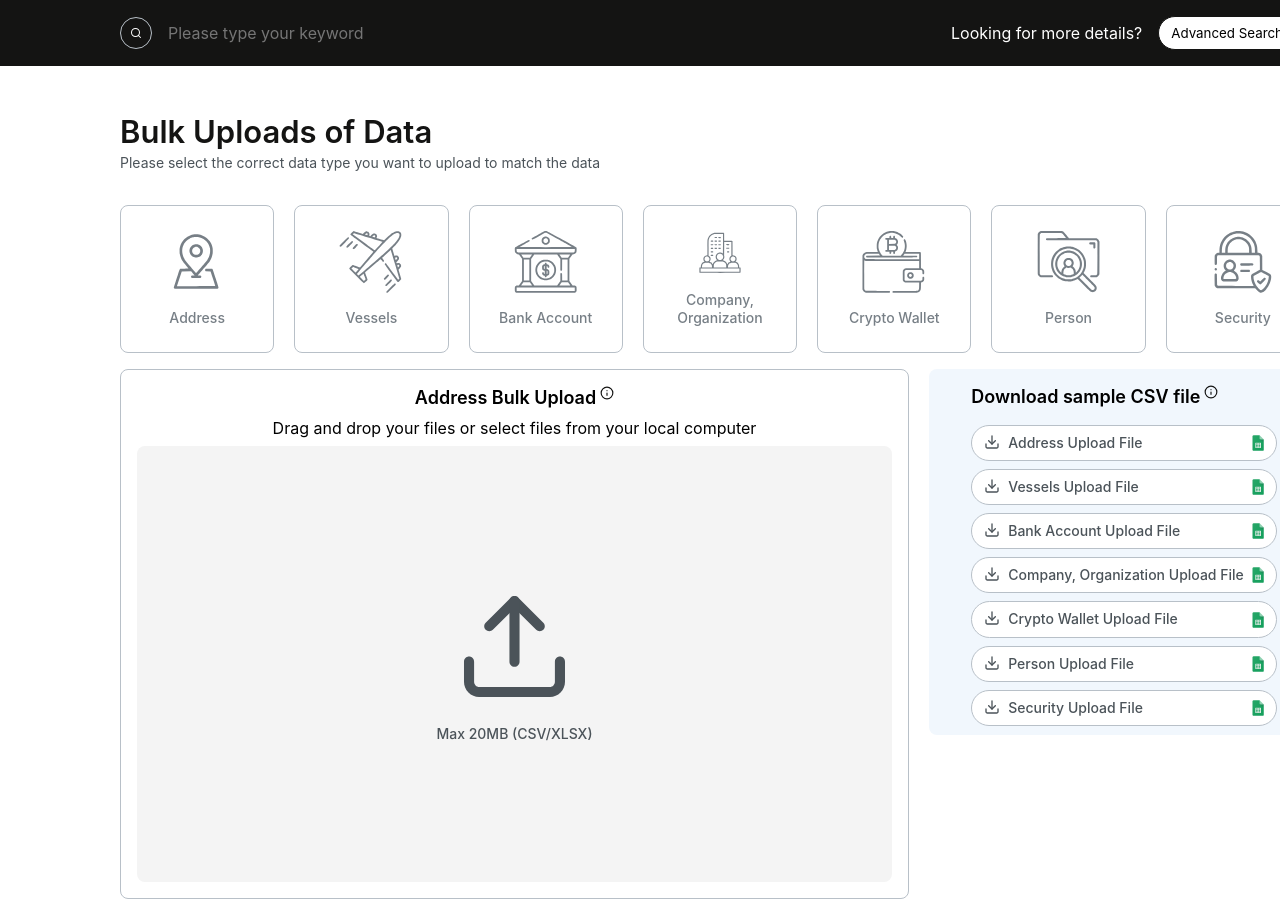
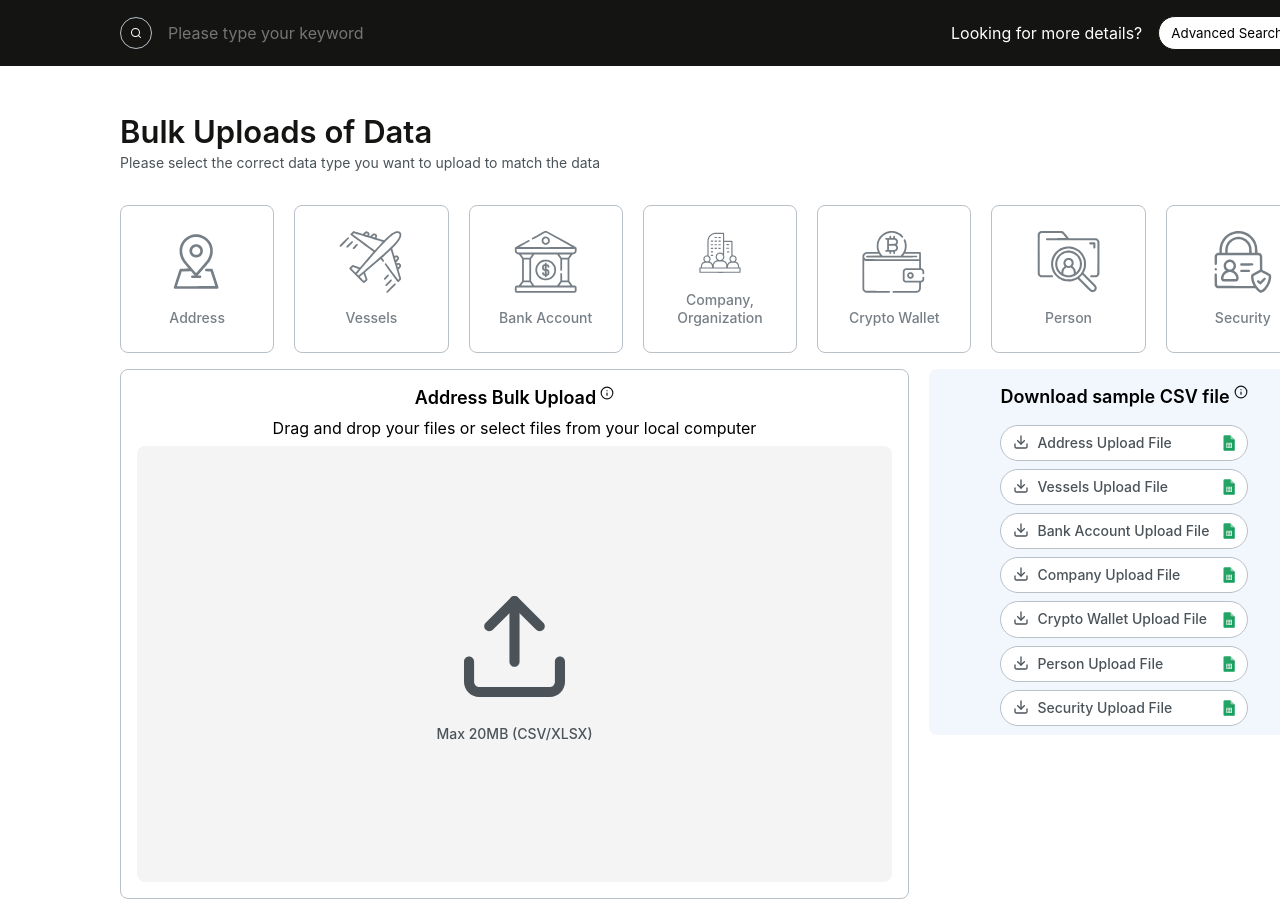
Before and after one commit to MagisterUnivers/deltaplata-searchwidget, a React (Create React App) app: page /upload in a window 1280 px wide. Shown: the top 915 px of the page. Built offline with nearby package versions, Linux system fonts and the light colour scheme.

Commit message:
FIX: Container

```diff
--- a/src/components/BulkSampleDownloader/BulkSampleDownloader.jsx
+++ b/src/components/BulkSampleDownloader/BulkSampleDownloader.jsx
@@ -22,7 +22,6 @@ export function BulkSampleDownloader () {
                 </li>
               )
             })}
-
           </ul>
         </div>
       </div>
--- a/src/components/TitleWithTooltip/TitleWithTooltip.jsx
+++ b/src/components/TitleWithTooltip/TitleWithTooltip.jsx
@@ -24,7 +24,7 @@ export function TitleWithTooltip ({ title, sampleDownloader }) {
           width={14}
           height={14}
         />
-        <div className='hint-container' style={sampleDownloader ? { right: '43.5px' } : { right: '-19.5px' }}>
+        <div className='hint-container'>
           <div className='hint-container__content-wrapper'>
             <p className='hint-text'>Search with whatever information field you have. Upload your CSV file. Please <span onClick={() => displayAlert()} className='hint-text hint-text__underline'>download the CSV sample here.</span></p>
             <Polygon width={16} height={10.82} className='hint-polygon' />
--- a/src/helpers/mockdata.js
+++ b/src/helpers/mockdata.js
@@ -387,4 +387,4 @@ export const mockSearchHistory = [
   }
 ]
 
-export const mockButtonCategory = ['Address', 'Vessels', 'Bank Account', 'Company, Organization', 'Crypto Wallet', 'Person', 'Security']
+export const mockButtonCategory = ['Address', 'Vessels', 'Bank Account', 'Company', 'Crypto Wallet', 'Person', 'Security']
```
